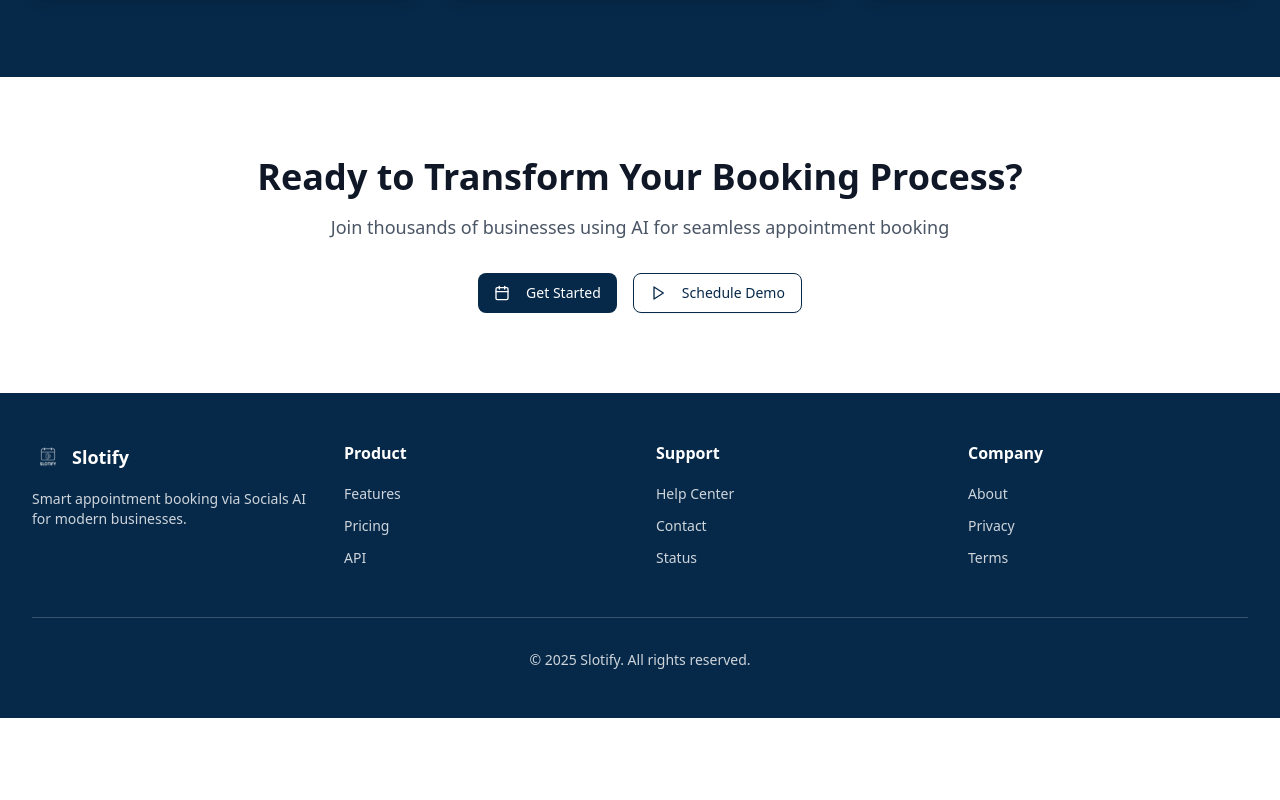
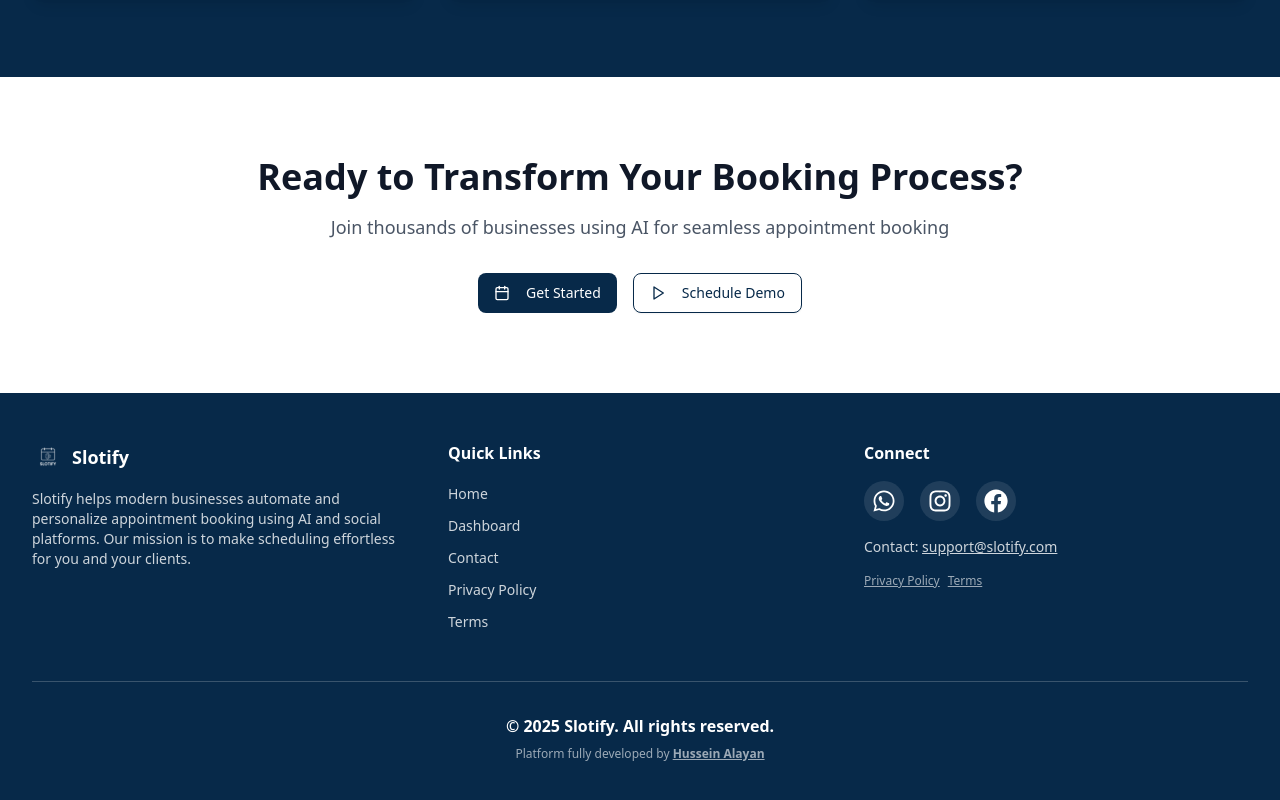
Before and after one commit to Hussein-Alayan/Slotify, a Next.js app in the folder client/: page /landing in a window 1280 px wide. Shown: the part 1226-2026 px from the top of the page. Before the commit the page ends 1944 px from the top, so only its background shows below. Built offline with nearby package versions, Linux system fonts and the light colour scheme; no server answers.

Commit message:
feat: add react-icons dependency and enhance footer with social media links

```diff
--- a/client/package.json
+++ b/client/package.json
@@ -55,6 +55,7 @@
     "react-day-picker": "^9.9.0",
     "react-dom": "^19",
     "react-hook-form": "^7.62.0",
+    "react-icons": "^5.5.0",
     "react-redux": "^9.2.0",
     "react-resizable-panels": "^3.0.5",
     "recharts": "^2.15.4",
--- a/client/src/app/business-hub/components/business-card.tsx
+++ b/client/src/app/business-hub/components/business-card.tsx
@@ -9,7 +9,6 @@ interface BusinessCardProps {
   name: string;
   category: string;
   status: "Active" | "Inactive" | "Pending";
-  logoUrl?: string;
 }
 
 export function BusinessCard({
@@ -17,7 +16,6 @@ export function BusinessCard({
   name,
   category,
   status,
-  logoUrl,
 }: BusinessCardProps) {
   const router = useRouter();
   const getStatusColor = (status: string) => {
@@ -36,25 +34,14 @@ export function BusinessCard({
   return (
     <Card className="p-6 hover:shadow-md transition-shadow">
       <div className="space-y-4">
-        {/* Business Logo Placeholder */}
-        <div className="w-full h-32 bg-gray-200 rounded-lg flex items-center justify-center">
-          {logoUrl ? (
-            <img
-              src={logoUrl || "/placeholder.svg"}
-              alt={`${name} logo`}
-              className="w-full h-full object-cover rounded-lg"
-            />
-          ) : (
-            <span className="text-gray-500 text-sm">Business Logo</span>
-          )}
-        </div>
+        {/* Business Info */}
+        <div className="space-y-3">
+          <div className="space-y-1">
+            <h4 className="text-lg font-semibold text-gray-900">{name}</h4>
+            <p className="text-sm text-gray-600">{category}</p>
+          </div>
 
-        {/* Business Info */}
-        <div className="space-y-2">
-          <h4 className="font-semibold text-gray-900">{name}</h4>
-          <p className="text-sm text-gray-600">{category}</p>
-
-          <div className="flex items-center justify-between">
+          <div className="flex items-center justify-between pt-2">
             <Badge variant="secondary" className={getStatusColor(status)}>
               {status}
             </Badge>
--- a/client/src/app/business-hub/components/welcome-section.tsx
+++ b/client/src/app/business-hub/components/welcome-section.tsx
@@ -1,10 +1,6 @@
-import { User } from "lucide-react";
-import { Button } from "@/components/ui/button";
-
 export function WelcomeSection() {
   return (
     <div className="bg-white rounded-lg border p-6 mb-6">
-      <div className="flex items-start justify-between">
       <div>
         <h2 className="text-2xl font-semibold text-gray-900 mb-2">
           Welcome back, Hussein!
@@ -15,16 +11,6 @@ export function WelcomeSection() {
 
         {/* Removed Active Businesses badge */}
       </div>
-
-        <Button
-          variant="outline"
-          size="sm"
-          className="bg-slate-800 text-white hover:bg-slate-700 border-slate-800"
-        >
-          <User className="w-4 h-4 mr-2" />
-          Profile
-        </Button>
-      </div>
     </div>
   );
 }
--- a/client/src/app/landing/components/footer.tsx
+++ b/client/src/app/landing/components/footer.tsx
@@ -1,27 +1,20 @@
-import { Calendar } from "lucide-react";
 import Image from "next/image";
+import { FaWhatsapp, FaInstagram, FaFacebook } from "react-icons/fa";
 
 export function Footer() {
-  const footerSections = [
-    {
-      title: "Product",
-      links: ["Features", "Pricing", "API"],
-    },
-    {
-      title: "Support",
-      links: ["Help Center", "Contact", "Status"],
-    },
-    {
-      title: "Company",
-      links: ["About", "Privacy", "Terms"],
-    },
+  const footerLinks = [
+    { name: "Home", href: "/" },
+    { name: "Dashboard", href: "/business-hub" },
+    { name: "Contact", href: "mailto:support@slotify.com" },
+    { name: "Privacy Policy", href: "/privacy" },
+    { name: "Terms", href: "/terms" },
   ];
 
   return (
     <footer className="bg-primary py-12">
       <div className="max-w-7xl mx-auto px-4 sm:px-6 lg:px-8">
-        <div className="grid md:grid-cols-4 gap-8">
-          {/* Brand */}
+        <div className="grid md:grid-cols-3 gap-8">
+          {/* Brand & Statement */}
           <div className="space-y-4">
             <div className="flex items-center space-x-2">
               <Image
@@ -37,35 +30,88 @@ export function Footer() {
               </span>
             </div>
             <p className="text-sm text-primary-foreground/80">
-              Smart appointment booking via Socials AI for modern businesses.
+              Slotify helps modern businesses automate and personalize
+              appointment booking using AI and social platforms. Our mission is
+              to make scheduling effortless for you and your clients.
             </p>
           </div>
 
-          {/* Links */}
-          {footerSections.map((section, index) => (
-            <div key={index} className="space-y-4">
+          {/* Real Links */}
+          <div className="space-y-4">
             <h3 className="font-semibold text-primary-foreground">
-                {section.title}
+              Quick Links
             </h3>
             <ul className="space-y-2">
-                {section.links.map((link, linkIndex) => (
-                  <li key={linkIndex}>
+              {footerLinks.map((link) => (
+                <li key={link.name}>
                   <a
-                      href="#"
+                    href={link.href}
                     className="text-sm text-primary-foreground/80 hover:text-primary-foreground transition-colors"
                   >
-                      {link}
+                    {link.name}
                   </a>
                 </li>
               ))}
             </ul>
           </div>
-          ))}
+
+          {/* Social & Legal */}
+          <div className="space-y-4">
+            <h3 className="font-semibold text-primary-foreground">Connect</h3>
+            <div className="flex gap-4">
+              <a
+                href="#"
+                aria-label="WhatsApp"
+                className="w-10 h-10 bg-primary-foreground/10 rounded-full flex items-center justify-center hover:bg-primary-foreground/20 transition-colors"
+              >
+                <FaWhatsapp className="text-primary-foreground w-6 h-6" />
+              </a>
+              <a
+                href="#"
+                aria-label="Instagram"
+                className="w-10 h-10 bg-primary-foreground/10 rounded-full flex items-center justify-center hover:bg-primary-foreground/20 transition-colors"
+              >
+                <FaInstagram className="text-primary-foreground w-6 h-6" />
+              </a>
+              <a
+                href="#"
+                aria-label="Facebook"
+                className="w-10 h-10 bg-primary-foreground/10 rounded-full flex items-center justify-center hover:bg-primary-foreground/20 transition-colors"
+              >
+                <FaFacebook className="text-primary-foreground w-6 h-6" />
+              </a>
+            </div>
+            <div className="mt-4 text-sm text-primary-foreground/80">
+              Contact:{" "}
+              <a href="mailto:support@slotify.com" className="underline">
+                support@slotify.com
+              </a>
+            </div>
+            <div className="text-xs text-primary-foreground/60 mt-2">
+              <a href="/privacy" className="underline mr-2">
+                Privacy Policy
+              </a>
+              <a href="/terms" className="underline">
+                Terms
+              </a>
+            </div>
+          </div>
         </div>
 
         <div className="border-t border-primary-foreground/20 mt-12 pt-8 text-center">
-          <p className="text-sm text-primary-foreground/80">
+          <p className="text-base font-semibold text-primary-foreground">
             © 2025 Slotify. All rights reserved.
+          </p>
+          <p className="text-xs text-primary-foreground/60 mt-2">
+            Platform fully developed by{" "}
+            <a
+              href="https://github.com/Hussein-Alayan"
+              target="_blank"
+              rel="noopener noreferrer"
+              className="underline font-semibold"
+            >
+              Hussein Alayan
+            </a>
           </p>
         </div>
       </div>
```
Also changed, not shown: 1 other file (tests, documents, lock files or other folders). Lines whose indentation alone changed are shown as unchanged.
